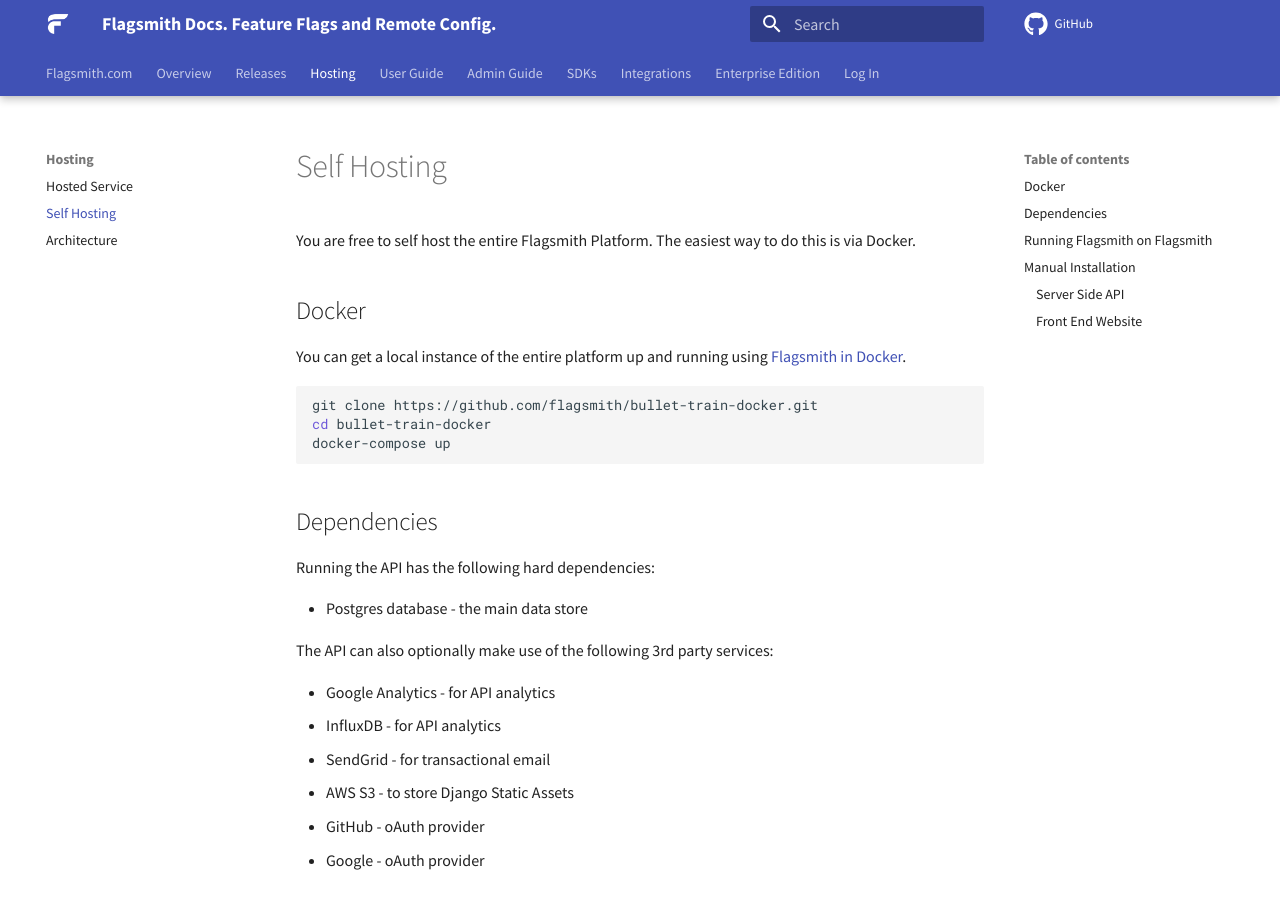
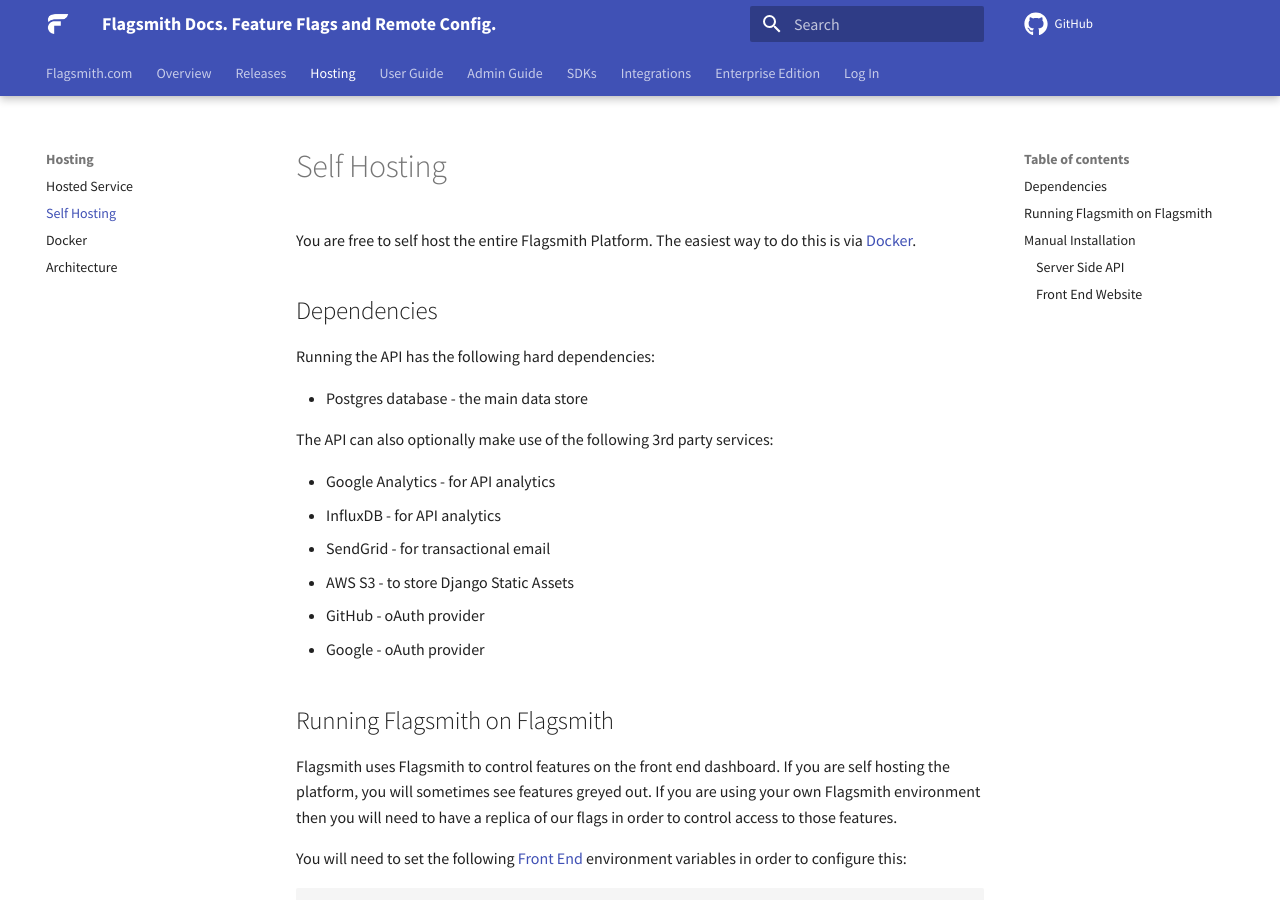
Before and after one commit to Flagsmith/flagsmith-docs, an MkDocs documentation site: the page built from docs/self-hosting.md, in a window 1280 px wide and 900 px high. Built offline with MkDocs 1.6.1 and Material for MkDocs 9.7.7, drawn with Linux system fonts in a browser that asks for light colours; comment, search, counter and statistics services are not loaded.

Commit message:
Added docker page

````diff
--- a/docs/self-hosting.md
+++ b/docs/self-hosting.md
@@ -2,17 +2,7 @@ description: Self hosting Flagsmith.
 
 # Self Hosting
 
-You are free to self host the entire Flagsmith Platform. The easiest way to do this is via Docker.
-
-## Docker
-
-You can get a local instance of the entire platform up and running using [Flagsmith in Docker](https://github.com/flagsmith/bullet-train-docker).
-
-```bash
-git clone https://github.com/flagsmith/bullet-train-docker.git
-cd bullet-train-docker
-docker-compose up
-```
+You are free to self host the entire Flagsmith Platform. The easiest way to do this is via [Docker](/docker).
 
 ## Dependencies
 
--- a/mkdocs.yml
+++ b/mkdocs.yml
@@ -36,6 +36,7 @@ nav:
   - Hosting:
     - Hosted Service: 'hosted-service.md'
     - Self Hosting: 'self-hosting.md'
+    - Docker: 'docker.md'
     - Architecture: 'architecture.md'
   - User Guide:
     - Overview: 'overview.md'
````
Also changed, not shown: docs/docker.md (added, +78 -0 lines), docs/architecture.md (line endings or trailing spaces).
